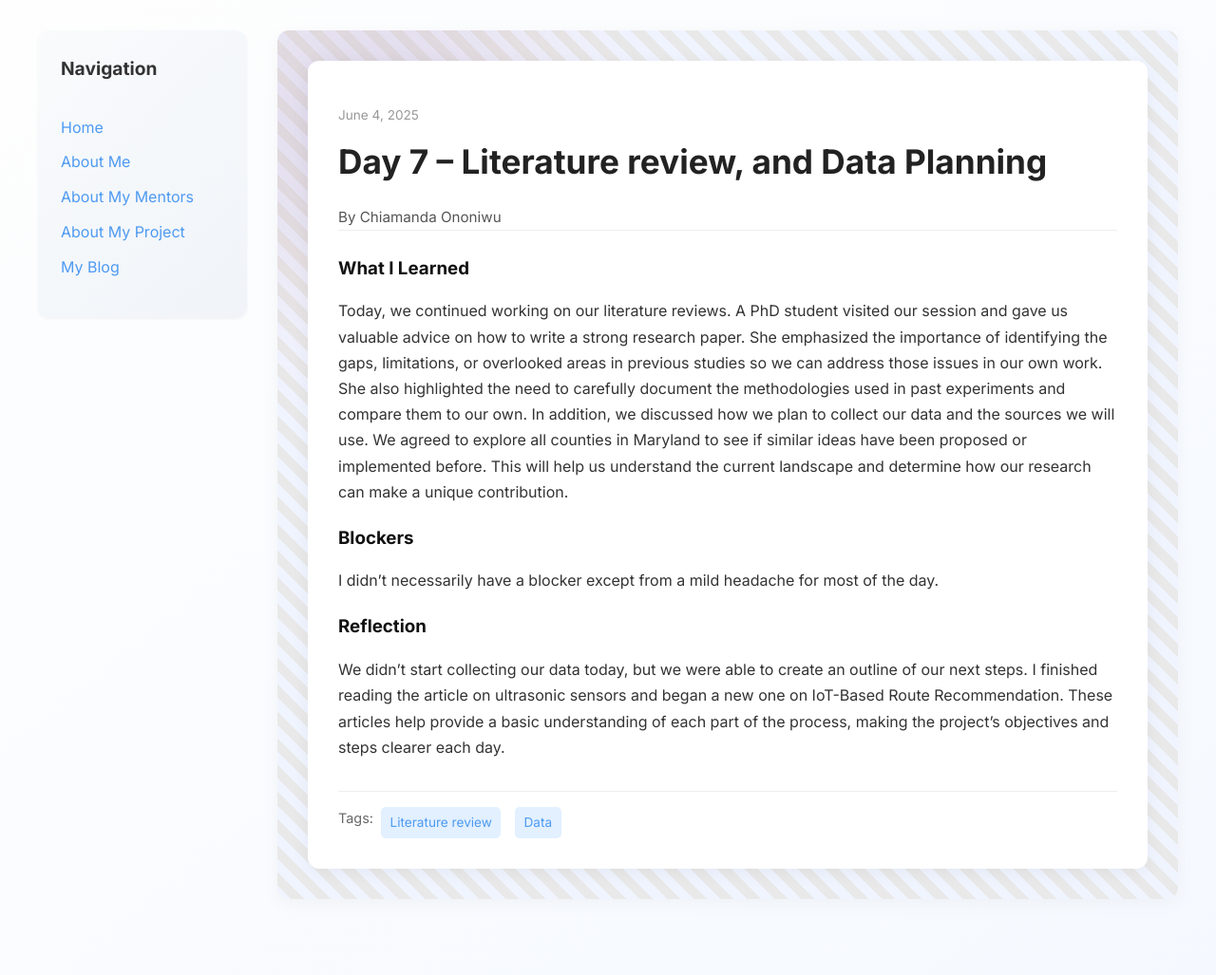
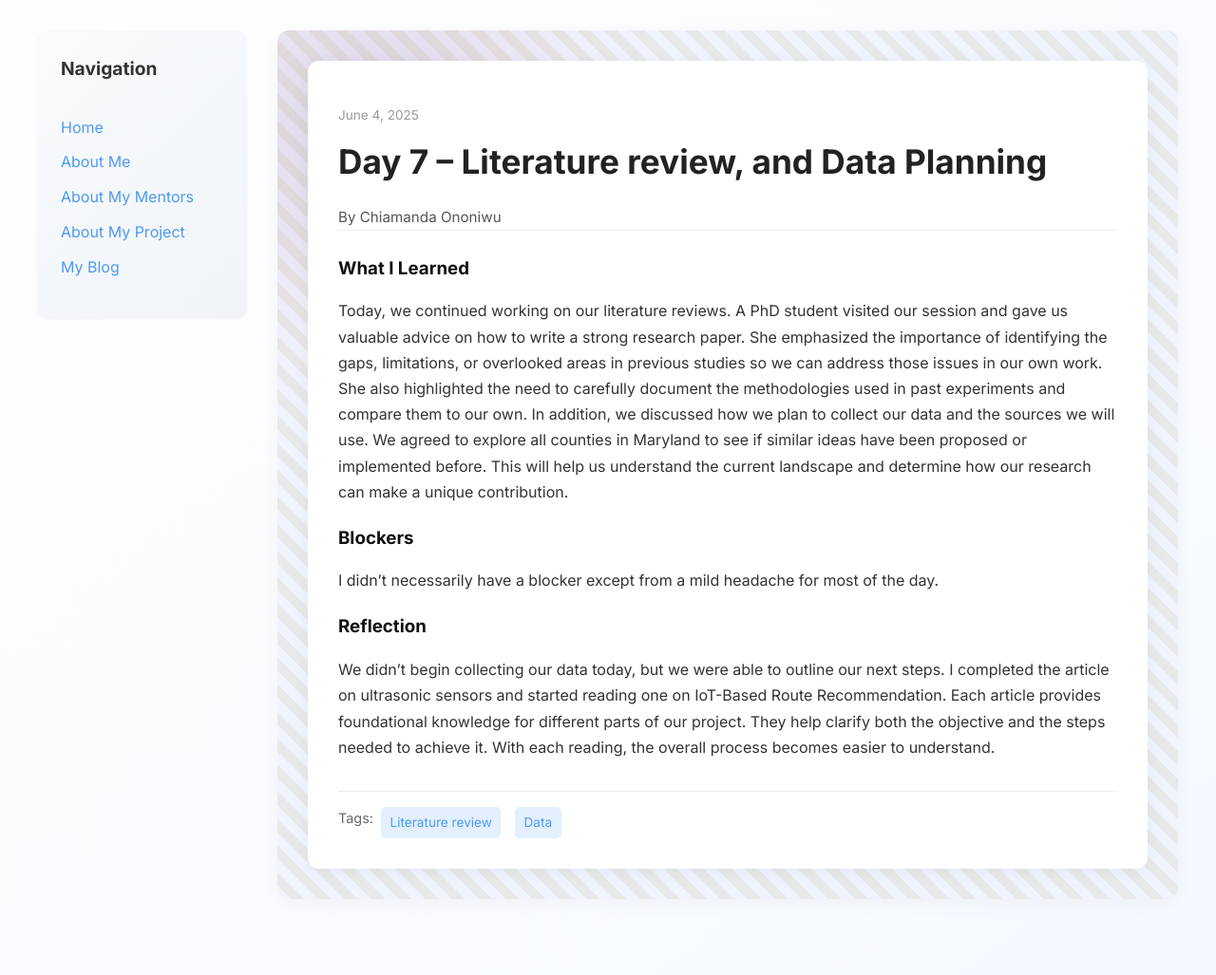
Before and after one commit to Chiamanda07/Chiamanda07.github.io, a Jekyll site: the page built from _posts/2025-06-04-day-7.md, in a window 1280 px wide. Shown: the whole page at 95% size. Built offline with Jekyll 4.4.1, drawn with Linux system fonts in a browser that asks for light colours.

Commit message:
Update 2025-06-04-day-7.md

```diff
--- a/_posts/2025-06-04-day-7.md
+++ b/_posts/2025-06-04-day-7.md
@@ -14,5 +14,5 @@
   I didn't necessarily have a blocker except from a mild headache for most of the day.
 
 reflection: |
-  We didn’t start collecting our data today, but we were able to create an outline of our next steps. I finished reading the article on ultrasonic sensors and began a new one on IoT-Based Route Recommendation. These articles help provide a basic understanding of each part of the process, making the project’s objectives and steps clearer each day.
+  We didn’t begin collecting our data today, but we were able to outline our next steps. I completed the article on ultrasonic sensors and started reading one on IoT-Based Route Recommendation. Each article provides foundational knowledge for different parts of our project. They help clarify both the objective and the steps needed to achieve it. With each reading, the overall process becomes easier to understand.
 ---
```
